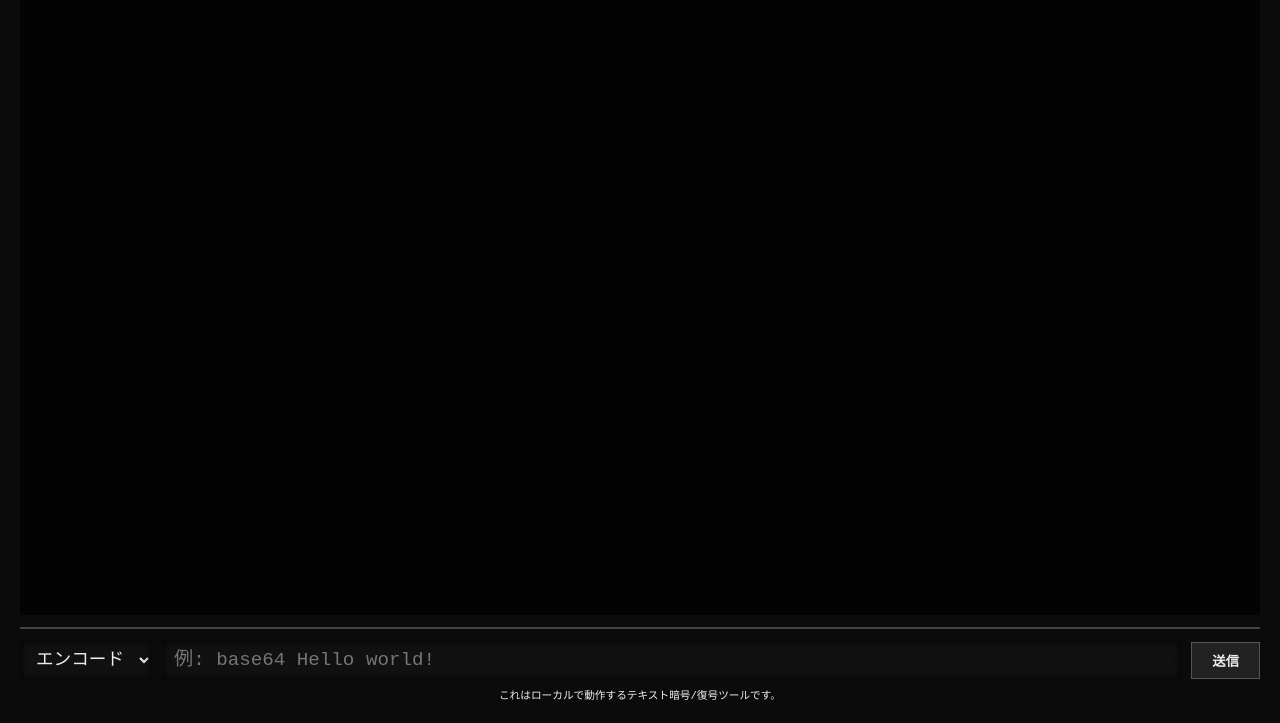
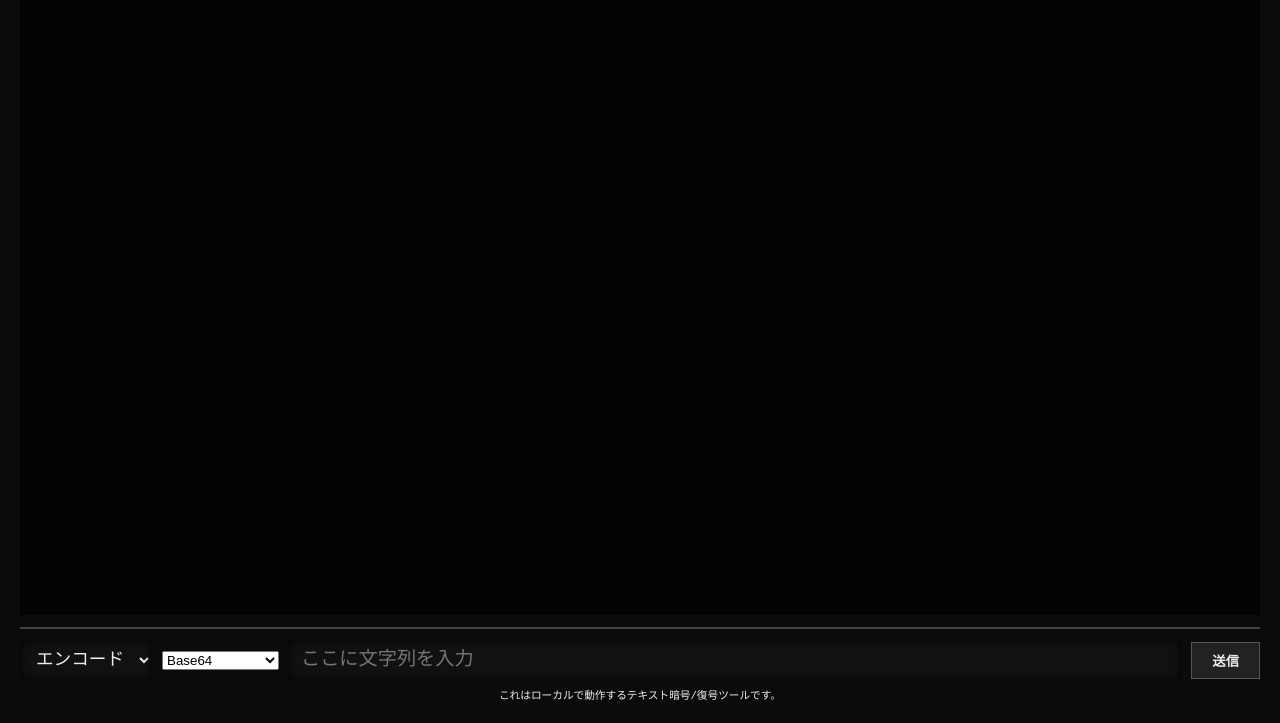
Before and after one commit to Kazi-Ki/TextCryptCLI, a plain HTML site: page index.html in a window 1280 px wide. Shown: the part 77-800 px from the top of the page. Drawn offline with Linux system fonts and the light colour scheme.

Commit message:
Update index.html

```diff
--- a/index.html
+++ b/index.html
@@ -11,18 +11,25 @@
     <div id="header">TextCryptCLI - 文字列暗号化＆解析ツール</div>
 
     <div id="output" tabindex="0" aria-live="polite"></div>
-    <form id="cmdForm" autocomplete="off">
+     <form id="cmdForm" autocomplete="off" style="display:flex; gap:10px; flex-wrap:wrap;">
   <select id="modeSelect" aria-label="モード選択">
     <option value="encode">エンコード</option>
     <option value="decode">デコード</option>
     <option value="analyze">解析</option>
   </select>
 
+  <select id="methodSelect" aria-label="手法選択">
+    <option value="base64">Base64</option>
+    <option value="caesar">Caesar暗号</option>
+    <option value="sha256">SHA-256</option>
+    <option value="sjis">SJIS風文字化け</option>
+  </select>
+
   <input
     type="text"
     id="cmdInput"
-    placeholder="例: base64 Hello world!"
-    aria-label="入力"
+    placeholder="ここに文字列を入力"
+    aria-label="対象文字列"
     spellcheck="false"
     autocomplete="off"
     autofocus
```
